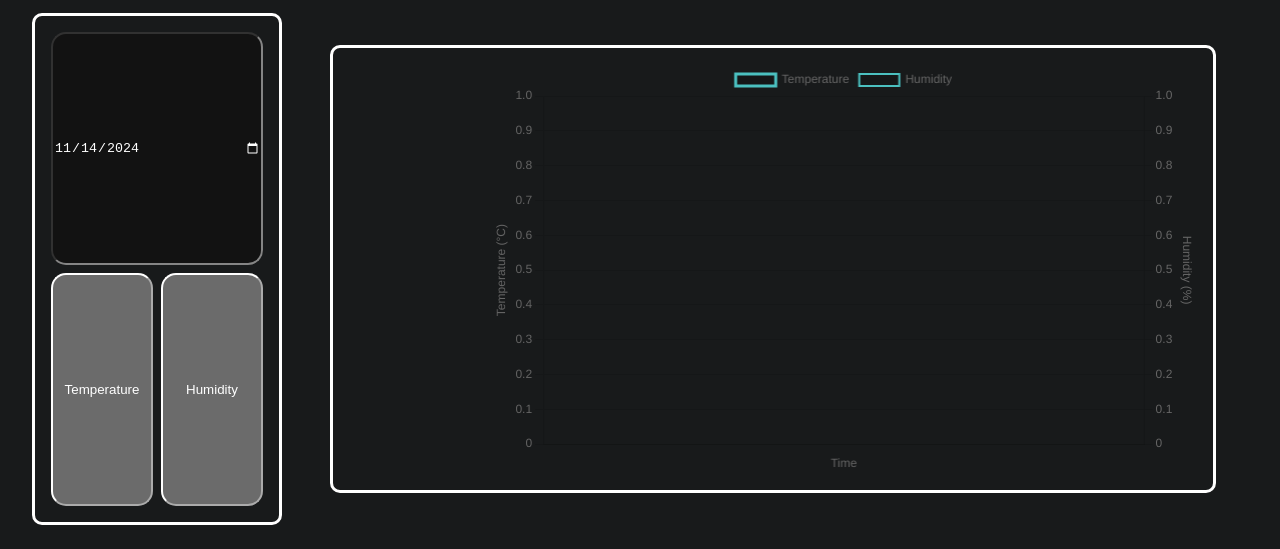
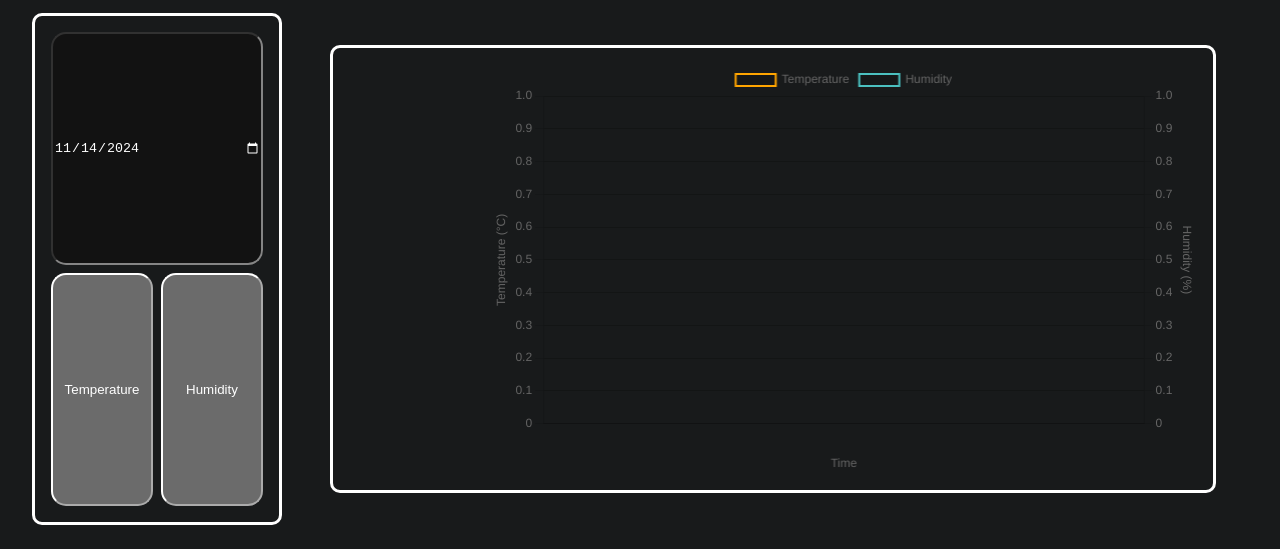
Before and after one commit to Chill-Sam/sensorWebsite, a plain HTML site: page public/index.html in a window 1280 px wide. Shown: the part 251-800 px from the top of the page. Drawn offline with nearby package versions, Linux system fonts and the light colour scheme; no server answers.

Commit message:
Refactored js

```diff
--- a/public/index.html
+++ b/public/index.html
@@ -28,6 +28,6 @@
                 </div>
             </div>
         </div>
-        <script src="main.js" type="text/javascript"></script>
+        <script src="index.js" type="text/javascript"></script>
     </body>
 </html>
--- /dev/null
+++ b/public/index.js
@@ -0,0 +1,281 @@
+// Constants
+const temperatureColor = "rgba(255, 165, 0, 1)";
+const humidityColor = "rgba(75, 192, 192, 1)";
+
+// Setup Firebase
+const firebaseConfig = {};
+
+firebase.initializeApp(firebaseConfig);
+var database = firebase.database();
+const dbRef = database.ref("readings");
+
+// Gets data of type ("temperature" or "humidity")
+// Return promise for data
+function fetchData(type) {
+    // Start and end of day
+    const startOfDay = getStartOfDay();
+    const endOfDay = getEndOfDay();
+
+    // Filter database for items
+    return dbRef
+        .orderByChild("timestamp")
+        .startAt(startOfDay / 1000)
+        .endAt(endOfDay / 1000)
+        .once("value")
+        .then((snapshot) => {
+            const data = snapshot.val();
+            if (!data) {
+                return; // No data found for day
+            }
+            // Process data
+            const isTemperature = type == "temperature" ? true : false;
+
+            const dataset = Object.values(data).map((entry) => ({
+                x: entry.timestamp * 1000,
+                y: isTemperature ? entry.temperature : entry.humidity,
+            }));
+            return dataset;
+        });
+}
+
+// Get latest reading from Firebase
+function getLatestReading() {
+    return dbRef
+        .orderByKey()
+        .limitToLast(1)
+        .once("value")
+        .then((snapshot) => {
+            if (snapshot.exists()) {
+                const latestReading = Object.values(snapshot.val())[0];
+                return latestReading;
+            }
+        })
+        .catch((error) => {
+            console.error("Error fetching latest reading: ", error);
+        });
+}
+
+// Updates latest section
+function updateLatest() {
+    getLatestReading().then((reading) => {
+        const currentTemperature = document.getElementById(
+            "current-temperature",
+        );
+        const currentHumidity = document.getElementById("current-humidity");
+
+        if (!reading) {
+            return; // No data or error
+        }
+
+        // Set color of text
+        currentTemperature.style.color =
+            reading.temperature > 24 ? "rgba(255, 0, 0, 1)" : temperatureColor;
+
+        currentHumidity.style.color =
+            reading.humidity > 40 ? "rgba(0, 0, 255, 1)" : humidityColor;
+
+        currentTemperature.innerHTML = reading.temperature + "°C";
+        currentHumidity.innerHTML = reading.humidity + "%";
+    });
+}
+
+// Date handling
+const dateInput = document.getElementById("date-input");
+const offset = 3600000; // Shift timezone to Europe/Berlin
+function getStartOfDay() {
+    const date = dateInput.value;
+    if (!date) {
+        return 0;
+    }
+    return new Date(date).setHours(0, 0, 0, 0) - offset;
+}
+
+function getEndOfDay() {
+    const date = dateInput.value;
+    if (!date) {
+        return 0;
+    }
+    return new Date(date).setHours(23, 59, 59, 999) - offset;
+}
+
+// Chartjs
+var chart;
+
+function initializeChart() {
+    const ctx = document.getElementById("measurement-graph").getContext("2d");
+
+    // Create a empty chart
+    chart = new Chart(ctx, {
+        type: "line",
+        data: {
+            datasets: [
+                {
+                    label: "Temperature",
+                    data: [],
+                    borderColor: temperatureColor,
+                    borderWidth: 2,
+                    fill: false,
+                    pointRadius: 0,
+                    yAxisID: "y1",
+                },
+                {
+                    label: "Humidity",
+                    data: [],
+                    borderColor: humidityColor,
+                    borderWidth: 2,
+                    fill: false,
+                    pointRadius: 0,
+                    yAxisID: "y2",
+                },
+            ],
+        },
+        options: {
+            // Make graph scale properly
+            responsive: true,
+            maintainAspectRatio: false,
+            animation: false,
+            parse: false,
+            scales: {
+                x: {
+                    type: "linear",
+                    title: {
+                        display: true,
+                        text: "Time",
+                    },
+                    ticks: {
+                        callback: function (value, index, ticks) {
+                            // Format timestamp to readable format
+                            return new Date(value).toLocaleTimeString("sv-Se", {
+                                timeZone: "Europe/Berlin",
+                            });
+                        },
+                    },
+                    // Will be set dynamically
+                    min: 0,
+                    max: 0,
+                },
+                y1: {
+                    type: "linear",
+                    position: "left",
+                    title: {
+                        display: true,
+                        text: "Temperature (°C)",
+                    },
+                },
+                y2: {
+                    type: "linear",
+                    position: "right",
+                    title: {
+                        display: true,
+                        text: "Humidity (%)",
+                    },
+                },
+            },
+            plugins: {
+                decimation: {
+                    enabled: true,
+                    algorithm: "lttb",
+                    samples: 1440,
+                },
+                tooltip: {
+                    callbacks: {
+                        title: function (context) {
+                            // Format the timestamp (x value) in the tooltip title to HH:mm:ss
+                            const timestamp = context[0].raw.x;
+                            return new Date(timestamp).toLocaleTimeString(
+                                "sv-SE",
+                                {
+                                    timeZone: "Europe/Berlin",
+                                    hour: "2-digit",
+                                    minute: "2-digit",
+                                    second: "2-digit",
+                                },
+                            );
+                        },
+                    },
+                },
+            },
+        },
+    });
+}
+
+// Empty chart
+function clearDataset(type) {
+    let i = type == "temperature" ? 0 : 1;
+    chart.data.datasets[i].data = [];
+    chart.update();
+}
+
+function clearChart() {
+    clearDataset("temperature");
+    clearDataset("humidity");
+}
+
+// Update chart
+function updateChart(type) {
+    var i = type == "temperature" ? 0 : 1; // Check if temperature or humidity
+    fetchData(type).then((dataset) => {
+        // Start and end of day
+        const startOfDay = getStartOfDay();
+        const endOfDay = getEndOfDay();
+
+        chart.options.scales.x.min = startOfDay;
+        chart.options.scales.x.max = endOfDay;
+
+        chart.data.datasets[i].data = dataset;
+        chart.update();
+    });
+}
+
+let showTemperature = true;
+let showHumidity = false;
+
+function update() {
+    if (showTemperature) {
+        updateChart("temperature");
+    } else {
+        clearDataset("temperature");
+    }
+
+    if (showHumidity) {
+        updateChart("humidity");
+    } else {
+        clearDataset("humidity");
+    }
+}
+
+// Event handler
+dateInput.addEventListener("change", (event) => {
+    update();
+});
+
+document.querySelectorAll("#setting-wrapper button").forEach((button) => {
+    button.addEventListener("click", (event) => {
+        let selectedType = event.target.innerText.toLowerCase();
+
+        switch (selectedType) {
+            case "temperature":
+                showTemperature = !showTemperature;
+                break;
+            case "humidity":
+                showHumidity = !showHumidity;
+                break;
+            default:
+                break;
+        }
+
+        update();
+    });
+});
+
+// Startup
+updateLatest();
+initializeChart();
+update();
+dateInput.valueAsDate = new Date();
+
+// Update
+setInterval(() => {
+    updateLatest();
+    update();
+}, 2500);
```
